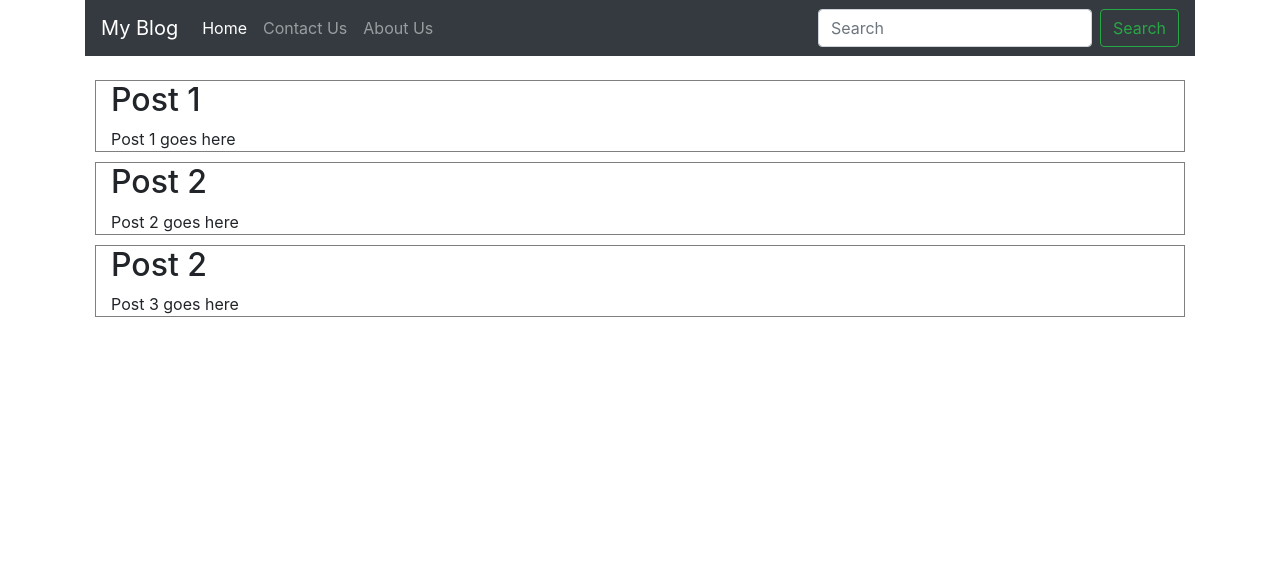
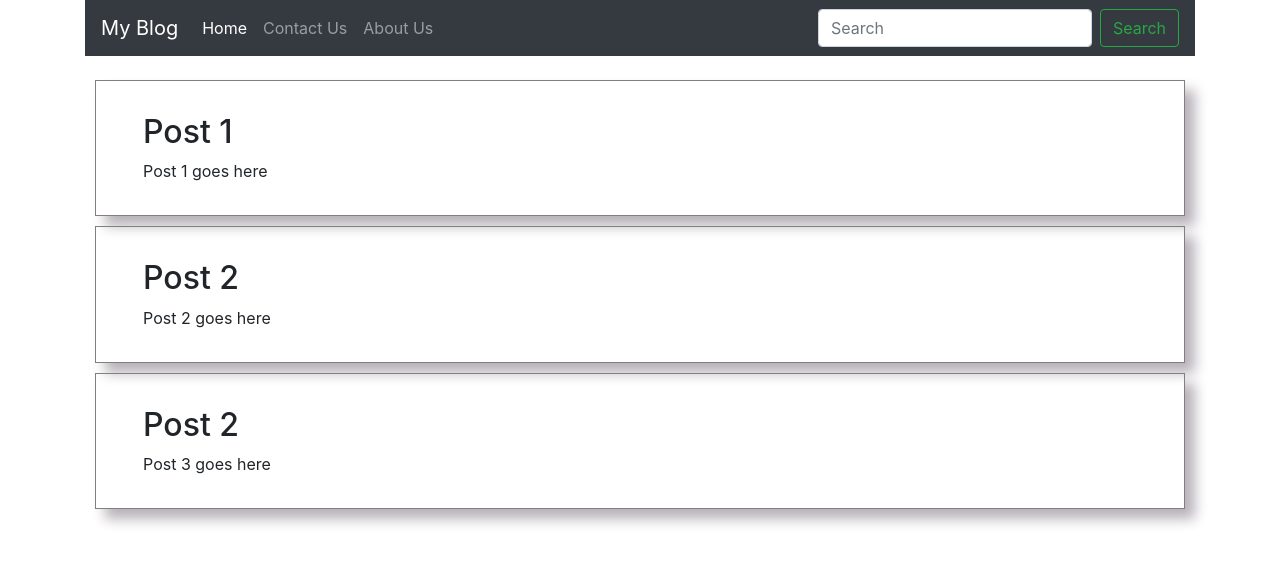
Before and after one commit to rajeshpillai/dass-blog, a React (Create React App) app: page / in a window 1280 px wide. Shown: the top 564 px of the page. Built offline with nearby package versions, Linux system fonts and the light colour scheme.

Commit message:
Added box shadow to post

```diff
--- a/src/features/posts.css
+++ b/src/features/posts.css
@@ -1,6 +1,12 @@
 .post {
+    -webkit-box-shadow: 10px 10px 12px 0px rgba(184,178,184,1);
+    -moz-box-shadow: 10px 10px 12px 0px rgba(184,178,184,1);
+    box-shadow: 10px 10px 12px 0px rgba(184,178,184,1);
+
     border: 1px solid gray;
     margin: 10px;
+    padding: 2em;
+
 }
 
 .post-header {
```
